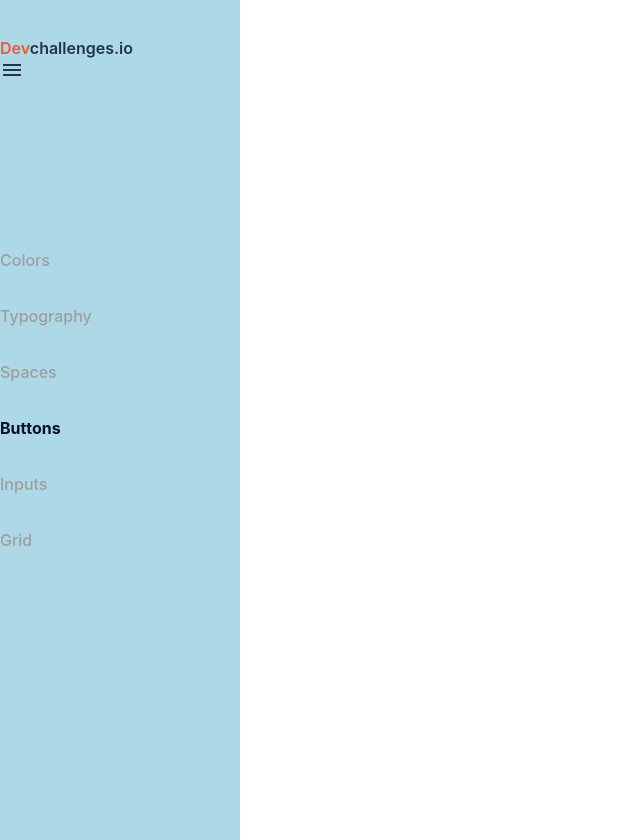
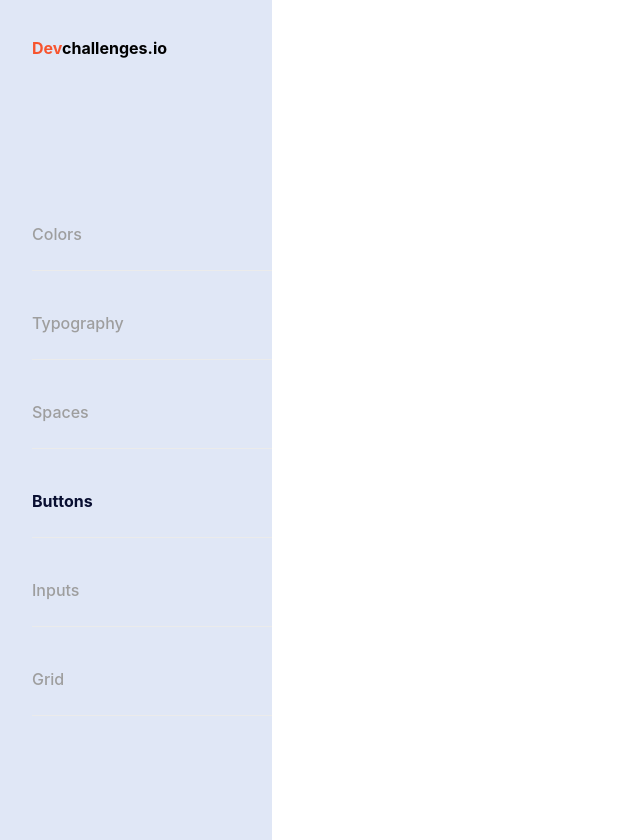
Before and after one commit to gabycode/buttonComponent, a React (Vite) app: page / in a window 1280 px wide. Shown: the whole page, without its empty margins (0-640 px from the left). Built offline with nearby package versions, Linux system fonts and the light colour scheme.

Commit message:
add commit App.css

```diff
--- a/src/App.css
+++ b/src/App.css
@@ -1,7 +1,36 @@
+.material-icons {
+  font-family: "Material Icons";
+  font-weight: normal;
+  font-style: normal;
+  font-size: 24px; /* Preferred icon size */
+  display: inline-block;
+  line-height: 1;
+  text-transform: none;
+  letter-spacing: normal;
+  word-wrap: normal;
+  white-space: nowrap;
+  direction: ltr;
+  position: absolute;
+  top: 50%;
+  right: 25px;
+  transform: translateY(-50%);
+
+  /* Support for all WebKit browsers. */
+  -webkit-font-smoothing: antialiased;
+  /* Support for Safari and Chrome. */
+  text-rendering: optimizeLegibility;
+
+  /* Support for Firefox. */
+  -moz-osx-font-smoothing: grayscale;
+
+  /* Support for IE. */
+  font-feature-settings: "liga";
+}
+
 .title {
-  font-weight: 600;
+  font-weight: 700;
   font-size: 1rem;
-  margin: 0;
+  margin-left: 2em;
 }
 
 .red-dev {
@@ -9,15 +38,30 @@
 }
 
 .sidebar {
-  width: 15em;
-  height: 100vh;
-  background-color: lightblue;
-  transition: transform 0.3s ease-out;
-  padding: 2.5em 0 0;
+  height: 60px;
+  width: 100%;
+  display: flex;
+  align-items: center;
+  position: relative;
+  padding: 0.5rem 0rem;
+  background-color: #e0e7f6;
+  color: black;
 }
 
 .sidebar-items {
-  margin-top: 10em;
+  display: none;
+  background-color: #fafbfd;
+  margin-left: auto;
+  position: absolute;
+  top: 60px;
+  left: 0;
+  flex-direction: column;
+  width: 100%;
+  text-align: center;
+}
+
+.sidebar-items.expanded {
+  display: block;
 }
 
 .sidebar-item {
@@ -25,7 +69,8 @@
   font-weight: 500;
   cursor: pointer;
   transition: 0.2s;
-  margin: 2em 0;
+  padding: 1.5em 0;
+  border-bottom: 1px solid rgb(235, 235, 235);
 }
 
 .sidebar-item:hover {
@@ -38,5 +83,31 @@
   cursor: pointer;
 }
 
-@media (max-width: 768px) {
+@media (min-width: 768px) {
+  .material-icons {
+    display: none;
+  }
+
+  .sidebar {
+    width: 15em;
+    height: 100vh;
+    background-color: #e0e7f6;
+    transition: transform 0.3s ease-out;
+    padding: 2.5em 0 0 2em;
+    flex-direction: column;
+    align-items: flex-start;
+  }
+
+  .title {
+    margin: 0;
+    margin-bottom: 4em;
+  }
+
+  .sidebar-items {
+    margin-left: 0;
+    display: block;
+    background-color: #e0e7f6;
+    text-align: left;
+    position: relative;
+  }
 }
```
